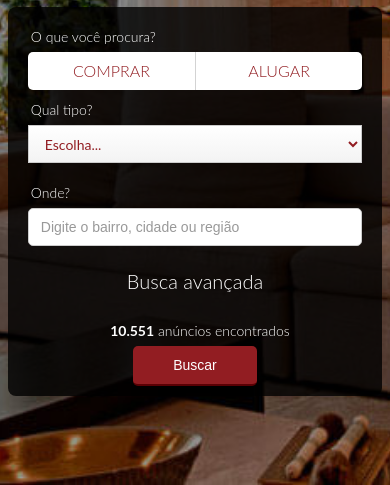
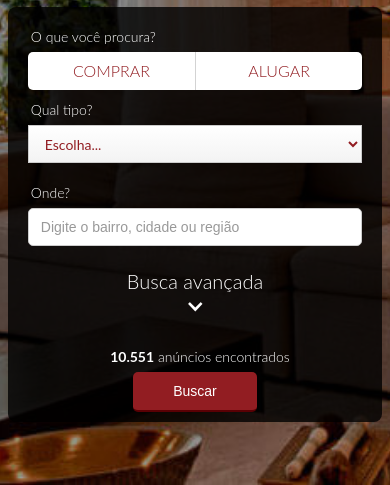
Before and after one commit to GuiHarrison/LarBuscaAvancada, a website with bundled scripts: page app/index.html in a window 390 px wide. Shown: the part 359-844 px from the top of the page. Built offline with nearby package versions, Linux system fonts and the light colour scheme; a script that the page names is missing.

Commit message:
Setinha de busca avançada não aparece no bobile

```diff
--- a/app/scss/webflow.scss
+++ b/app/scss/webflow.scss
@@ -978,7 +978,7 @@ textarea.w-select {
   height: 1em;
 
   @media screen and (max-width: 991px) {
-    display: none;
+    display: inline-block;
   }
 }
 .w-dropdown-list {
```
Also changed, not shown: app/css/styles.css.
